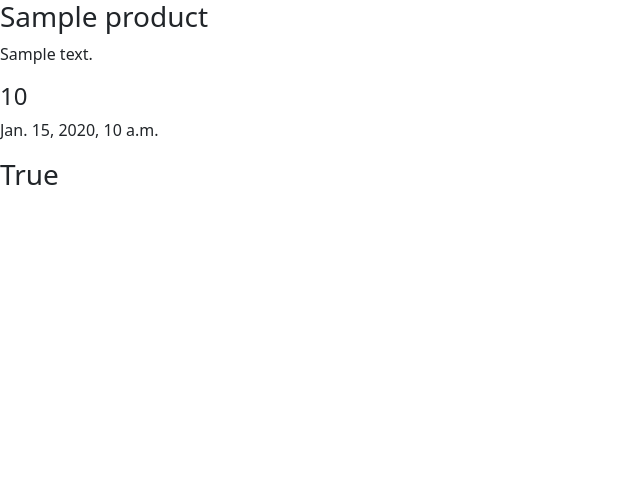
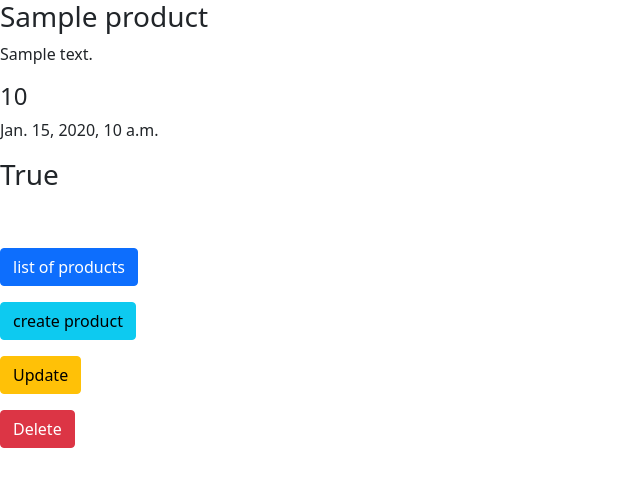
Before and after one commit to ErfanAshki/Store_project, a Django app: page /products/1/ in a window 1280 px wide. Shown: the top 487 px of the page, without its empty margins (0-640 px from the left). Run offline with Django 5.2, Linux system fonts and the light colour scheme; tables that the repository leaves empty hold one stand-in row (values such as "Sample post"); parts of the project's set-up code (start-up, migrations or seed data) failed here and were passed over; some libraries are stand-ins or nearby versions.

Commit message:
implement ProductCreateView & ProducUpdateView & ProductDeleteView

```diff
--- a/products/models.py
+++ b/products/models.py
@@ -1,4 +1,5 @@
 from django.db import models
+from django.shortcuts import reverse
 
 
 class Product(models.Model):
@@ -10,3 +11,9 @@ class Product(models.Model):
     # image
     is_pay = models.BooleanField(default=False)
     active = models.BooleanField(default=True)
+
+    def __str__(self):
+        return f"{self.title}"
+
+    def get_absolute_url(self):
+        return reverse('product_detail', args=[self.id])
--- a/products/templates/products/product_detail.html
+++ b/products/templates/products/product_detail.html
@@ -12,4 +12,9 @@
     <p>{{ product.datetime_created }}</p>
     <h3>{{ product.active }}</h3>
 
+    <a href="{% url 'product_list' %}" class="btn btn-primary mt-5">list of products</a> <br>
+    <a href="{% url 'product_create' %}" class="btn btn-info mt-3">create product</a> <br>
+    <a href="{% url 'product_update' product.id %}" class="btn btn-warning mt-3">Update</a> <br>
+    <a href="{% url 'product_delete' product.id %}" class="btn btn-danger mt-3">Delete</a>
+
 {% endblock content %}
--- a/products/templates/products/product_list.html
+++ b/products/templates/products/product_list.html
@@ -7,7 +7,7 @@
 {% block content %}
 
     {% for product in products %}
-        <h3>{{ product.title }}</h3>
+        <a href="{{ product.get_absolute_url }}"><h3>{{ product.title }}</h3></a>
         <p>{{ product.body|truncatewords:50 }}</p>
         <h4>{{ product.price }}</h4>
         --------------------------------------------------------------
--- a/products/urls.py
+++ b/products/urls.py
@@ -1,9 +1,11 @@
 from django.urls import path
 
-from . views import ProductListView, ProductDetailView
+from . views import ProductListView, ProductDetailView, ProductCreateView, ProductUpdateView, ProductDeleteView
 
 urlpatterns = [
     path('', ProductListView.as_view(), name='product_list'),
     path('<int:pk>/', ProductDetailView.as_view(), name='product_detail'),
-
+    path('create/', ProductCreateView.as_view(), name='product_create'),
+    path('<int:pk>/update/', ProductUpdateView.as_view(), name='product_update'),
+    path('<int:pk>/delete/', ProductDeleteView.as_view(), name='product_delete'),
 ]
--- a/products/views.py
+++ b/products/views.py
@@ -1,5 +1,6 @@
-from django.shortcuts import render
+from django.shortcuts import render, reverse
 from django.views import generic
+from django.urls import reverse_lazy
 
 from .models import Product
 
@@ -14,3 +15,24 @@ class ProductDetailView(generic.DetailView):
     model = Product
     template_name = 'products/product_detail.html'
     context_object_name = 'product'
+
+
+class ProductCreateView(generic.CreateView):
+    model = Product
+    fields = ['title', 'body', 'price', 'active']
+    template_name = 'products/product_create.html'
+    context_object_name = 'form'
+
+
+class ProductUpdateView(generic.UpdateView):
+    model = Product
+    fields = ['title', 'body', 'price', 'active']
+    template_name = 'products/product_update.html'
+    context_object_name = 'form'
+
+
+class ProductDeleteView(generic.DeleteView):
+    model = Product
+    template_name = 'products/product_delete.html'
+    context_object_name = 'product'
+    success_url = reverse_lazy('product_list')
```
Also changed, not shown: products/templates/products/product_create.html (added, +15 -0 lines), products/templates/products/product_delete.html (added, +15 -0 lines), products/templates/products/product_update.html (added, +15 -0 lines).
